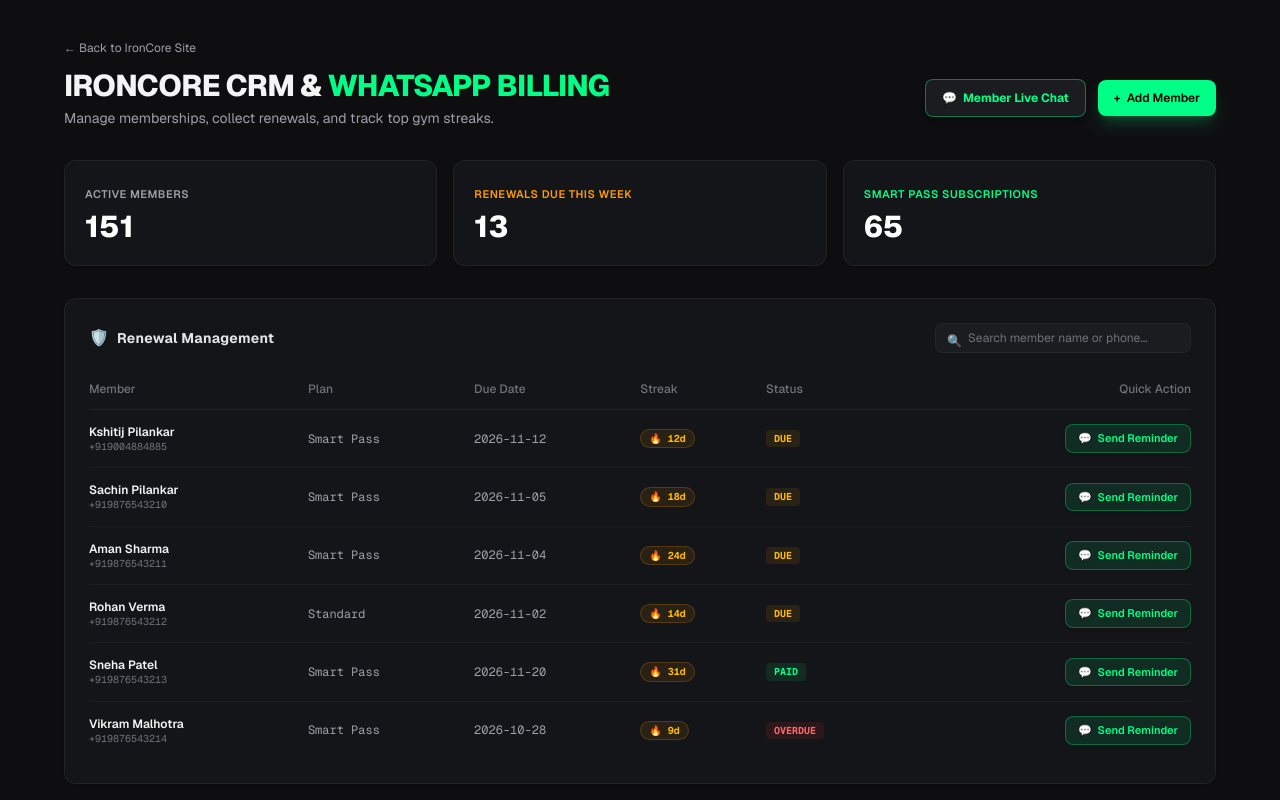
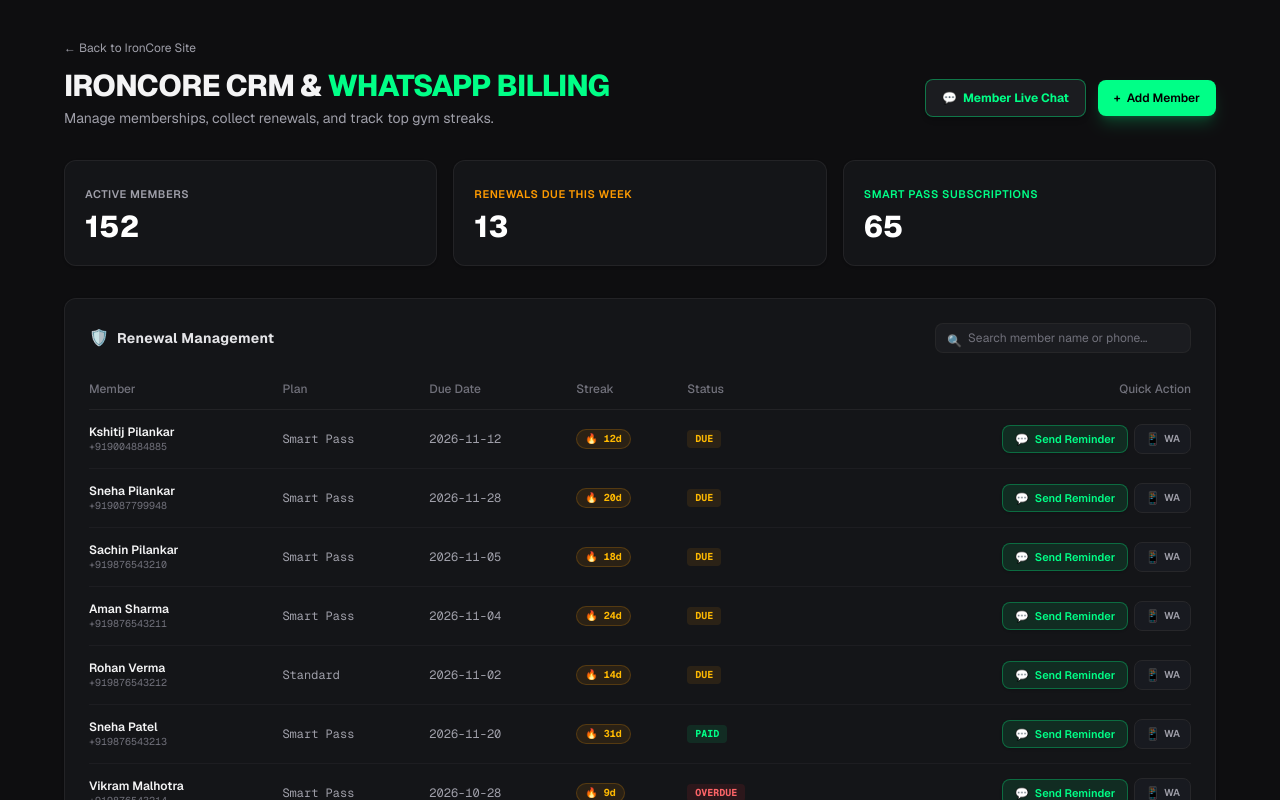
Before and after one commit to KshitijPilankar/ironcore-gym-platform, a Next.js app: page /admin in a window 1280 px wide. Shown: the top 800 px of the page. Built offline with nearby package versions, Linux system fonts and the light colour scheme.

Commit message:
feat(crm): implement seamless automatic WhatsApp Web fallback on sandbox whitelist limitation

```diff
--- a/src/app/admin/page.tsx
+++ b/src/app/admin/page.tsx
@@ -25,6 +25,15 @@ const DEFAULT_MEMBERS: Member[] = [
     },
     {
         id: "1",
+        name: "Sneha Pilankar",
+        phone: "919087799948",
+        plan: "Smart Pass",
+        dueDate: "2026-11-28",
+        streakDays: 20,
+        status: "Due",
+    },
+    {
+        id: "2",
         name: "Sachin Pilankar",
         phone: "919876543210",
         plan: "Smart Pass",
@@ -33,7 +42,7 @@ const DEFAULT_MEMBERS: Member[] = [
         status: "Due",
     },
     {
-        id: "2",
+        id: "3",
         name: "Aman Sharma",
         phone: "919876543211",
         plan: "Smart Pass",
@@ -42,7 +51,7 @@ const DEFAULT_MEMBERS: Member[] = [
         status: "Due",
     },
     {
-        id: "3",
+        id: "4",
         name: "Rohan Verma",
         phone: "919876543212",
         plan: "Standard",
@@ -51,7 +60,7 @@ const DEFAULT_MEMBERS: Member[] = [
         status: "Due",
     },
     {
-        id: "4",
+        id: "5",
         name: "Sneha Patel",
         phone: "919876543213",
         plan: "Smart Pass",
@@ -60,7 +69,7 @@ const DEFAULT_MEMBERS: Member[] = [
         status: "Paid",
     },
     {
-        id: "5",
+        id: "6",
         name: "Vikram Malhotra",
         phone: "919876543214",
         plan: "Smart Pass",
@@ -77,8 +86,9 @@ export default function GymAdminDashboard() {
     const [sentId, setSentId] = useState<string | null>(null);
     const [isAddModalOpen, setIsAddModalOpen] = useState(false);
     const [feedbackToast, setFeedbackToast] = useState<{
-        type: "success" | "error";
+        type: "success" | "warning" | "error";
         text: string;
+        actionUrl?: string;
     } | null>(null);
     const [isMounted, setIsMounted] = useState(false);
 
@@ -91,7 +101,6 @@ export default function GymAdminDashboard() {
         streakDays: 1,
     });
 
-    // 1. LocalStorage se saved members load karo (Refresh persistence)
     useEffect(() => {
         setIsMounted(true);
         const saved = localStorage.getItem("ironcore_members_db");
@@ -107,13 +116,11 @@ export default function GymAdminDashboard() {
         }
     }, []);
 
-    // 2. State + LocalStorage dono me data save karne ka helper
     const updateMembersState = (updatedList: Member[]) => {
         setMembers(updatedList);
         localStorage.setItem("ironcore_members_db", JSON.stringify(updatedList));
     };
 
-    // 3. New Member Add Handler
     const handleAddMember = (e: React.FormEvent) => {
         e.preventDefault();
         if (!newMember.name || !newMember.phone || !newMember.dueDate) {
@@ -137,7 +144,6 @@ export default function GymAdminDashboard() {
         const updated = [memberToAdd, ...members];
         updateMembersState(updated);
 
-        // Reset & close modal
         setNewMember({
             name: "",
             phone: "",
@@ -148,10 +154,27 @@ export default function GymAdminDashboard() {
         setIsAddModalOpen(false);
     };
 
-    // 4. Meta Cloud API Personalized Dynamic WhatsApp Reminder Trigger
-    const handleDirectSendReminder = async (member: Member) => {
+    // Helper: Formats 100% personalized message url for WhatsApp Web
+    const buildPersonalizedWhatsAppUrl = (m: Member) => {
+        const renewalPrice = m.plan === "Smart Pass" ? "1,999" : "1,499";
+        const message =
+            `🏋️ *IronCore Fitness • Membership Renewal Alert*\n\n` +
+            `Hi *${m.name}*! 👋\n\n` +
+            `Aapka *${m.plan}* subscription *${m.dueDate}* ko renew hone wala hai.\n\n` +
+            `🔥 *Workout Streak:* *${m.streakDays} Days Unbroken!*\n` +
+            `Top 3 consistency leaderboard me bane rehne aur monthly rewards ke liye apna pass time par renew karein.\n\n` +
+            `💳 *Renewal Amount:* ₹${renewalPrice}/month\n` +
+            `⚡ *Payment:* Gym front desk par UPI scan karein ya online renew karein.\n\n` +
+            `Stay Strong! 💪`;
+        return `https://wa.me/${m.phone.replace(/[^0-9]/g, "")}?text=${encodeURIComponent(message)}`;
+    };
+
+    // Smart Dispatch Handler: Meta Cloud API -> Auto-fallback to WhatsApp Web on sandbox whitelist error
+    const handleSmartReminderDispatch = async (member: Member) => {
         setSendingId(member.id);
         setFeedbackToast(null);
+
+        const fallbackUrl = buildPersonalizedWhatsAppUrl(member);
 
         try {
             const res = await fetch("/api/whatsapp/send-reminder", {
@@ -170,31 +193,53 @@ export default function GymAdminDashboard() {
             const data = await res.json();
 
             if (res.ok && data.success) {
+                // Success directly through Meta Cloud API
                 setSentId(member.id);
                 setFeedbackToast({
                     type: "success",
-                    text: `✓ Personalized renewal reminder WhatsApp par bhej diya gaya: ${member.name} (+${member.phone})`,
+                    text: `✓ Meta Cloud API: Personalized reminder WhatsApp par successfully deliver ho gaya to ${member.name} (+${member.phone})`,
+                });
+                setTimeout(() => setSentId(null), 4000);
+            } else {
+                // Auto Fallback: Check if it's the Meta Sandbox #131030 error
+                const isSandboxError =
+                    typeof data.error === "string" &&
+                    (data.error.includes("131030") || data.error.includes("allowed list"));
+
+                if (isSandboxError) {
+                    // Open WhatsApp Web immediately in a new tab without requiring sandbox whitelist
+                    window.open(fallbackUrl, "_blank");
+
+                    setSentId(member.id);
+                    setFeedbackToast({
+                        type: "warning",
+                        text: `⚡ Meta Sandbox restriction bypassed: WhatsApp Web auto-launch ho gaya hai with pre-filled message for ${member.name}!`,
+                        actionUrl: fallbackUrl,
                     });
                     setTimeout(() => setSentId(null), 4000);
                 } else {
                     setFeedbackToast({
                         type: "error",
-                    text: `Failed to deliver to ${member.name}: ${data.error || "Meta API error"}`,
+                        text: `API Error: ${data.error || "Failed to dispatch"}. Direct WhatsApp Web use karein.`,
+                        actionUrl: fallbackUrl,
                     });
                 }
-        } catch (err: any) {
-            console.error(err);
+            }
+        } catch {
+            // Network fallback
+            window.open(fallbackUrl, "_blank");
             setFeedbackToast({
-                type: "error",
-                text: "Backend API se connect nahi ho paya. Server check karein.",
+                type: "warning",
+                text: `Network unreachable: WhatsApp Web auto-launch ho gaya hai for ${member.name}.`,
+                actionUrl: fallbackUrl,
             });
         } finally {
             setSendingId(null);
         }
     };
 
-    // Search filter
-    const filteredMembers = members.filter((m) =>
+    const filteredMembers = members.filter(
+        (m) =>
             m.name.toLowerCase().includes(searchQuery.toLowerCase()) ||
             m.phone.includes(searchQuery)
     );
@@ -224,7 +269,6 @@ export default function GymAdminDashboard() {
                             </p>
                         </div>
 
-                        {/* Actions: openGym Engine removed */}
                         <div className="flex items-center gap-2.5 sm:gap-3 flex-wrap">
                             <Link
                                 href="/admin/chat"
@@ -243,21 +287,46 @@ export default function GymAdminDashboard() {
                     </div>
                 </div>
 
-                {/* Feedback Toast Notification */}
+                {/* Feedback Toast Notification Banner */}
                 {feedbackToast && (
                     <div
-                        className={`p-3.5 rounded-xl text-xs font-semibold flex items-center justify-between animate-in fade-in slide-in-from-top-2 duration-200 ${feedbackToast.type === "success"
-                                ? "bg-[#00ff87]/10 border border-[#00ff87]/30 text-[#00ff87]"
-                                : "bg-red-500/10 border border-red-500/30 text-red-400"
+                        className={`p-4 rounded-2xl text-xs font-semibold flex flex-col sm:flex-row sm:items-center justify-between gap-3 animate-in fade-in slide-in-from-top-2 duration-200 shadow-xl ${feedbackToast.type === "success"
+                                ? "bg-[#00ff87]/10 border border-[#00ff87]/40 text-[#00ff87]"
+                                : feedbackToast.type === "warning"
+                                    ? "bg-amber-500/10 border border-amber-500/40 text-amber-300"
+                                    : "bg-red-500/10 border border-red-500/40 text-red-400"
                             }`}
                     >
-                        <span>{feedbackToast.text}</span>
+                        <div className="flex items-center gap-2.5">
+                            <span className="text-sm">
+                                {feedbackToast.type === "success"
+                                    ? "✓"
+                                    : feedbackToast.type === "warning"
+                                        ? "⚡"
+                                        : "⚠️"}
+                            </span>
+                            <span className="leading-relaxed">{feedbackToast.text}</span>
+                        </div>
+
+                        <div className="flex items-center gap-2 self-end sm:self-auto">
+                            {feedbackToast.actionUrl && (
+                                <a
+                                    href={feedbackToast.actionUrl}
+                                    target="_blank"
+                                    rel="noopener noreferrer"
+                                    className="bg-[#00ff87] hover:bg-[#00e57a] text-black px-3.5 py-1.5 rounded-xl text-xs font-bold transition-all shadow-md flex items-center gap-1.5 whitespace-nowrap"
+                                >
+                                    <span>Open WhatsApp Web</span>
+                                    <span>↗</span>
+                                </a>
+                            )}
                             <button
                                 onClick={() => setFeedbackToast(null)}
-                            className="text-zinc-400 hover:text-white ml-3 text-xs cursor-pointer"
+                                className="text-zinc-400 hover:text-white px-2 py-1 text-xs cursor-pointer"
                             >
                                 ✕
                             </button>
+                        </div>
                     </div>
                 )}
 
@@ -363,8 +432,10 @@ export default function GymAdminDashboard() {
                                                 </span>
                                             </td>
                                             <td className="py-3.5 text-right">
+                                                <div className="flex items-center justify-end gap-1.5">
+                                                    {/* Primary 1-Click Action: Smart API Dispatch with auto-fallback */}
                                                     <button
-                                                    onClick={() => handleDirectSendReminder(member)}
+                                                        onClick={() => handleSmartReminderDispatch(member)}
                                                         disabled={isSending}
                                                         className={`inline-flex items-center gap-1.5 px-3 py-1.5 rounded-lg text-[11px] font-semibold transition-all shadow-sm active:scale-95 cursor-pointer ${isSent
                                                                 ? "bg-[#00ff87]/20 border border-[#00ff87] text-[#00ff87]"
@@ -381,7 +452,7 @@ export default function GymAdminDashboard() {
                                                         ) : isSent ? (
                                                             <>
                                                                 <span>✓</span>
-                                                            <span>Sent</span>
+                                                                <span>Dispatched</span>
                                                             </>
                                                         ) : (
                                                             <>
@@ -390,6 +461,19 @@ export default function GymAdminDashboard() {
                                                             </>
                                                         )}
                                                     </button>
+
+                                                    {/* Direct 1-Click WhatsApp Web Trigger */}
+                                                    <a
+                                                        href={buildPersonalizedWhatsAppUrl(member)}
+                                                        target="_blank"
+                                                        rel="noopener noreferrer"
+                                                        className="px-2.5 py-1.5 rounded-lg bg-[#181a20] hover:bg-[#252830] text-zinc-400 hover:text-[#00ff87] border border-zinc-800 transition-colors text-xs font-semibold flex items-center gap-1"
+                                                        title="Direct WhatsApp Web (No Meta sandbox restrictions)"
+                                                    >
+                                                        <span>📱</span>
+                                                        <span className="hidden sm:inline text-[10px]">WA</span>
+                                                    </a>
+                                                </div>
                                             </td>
                                         </tr>
                                     );
```
Lines whose indentation alone changed are shown as unchanged.
